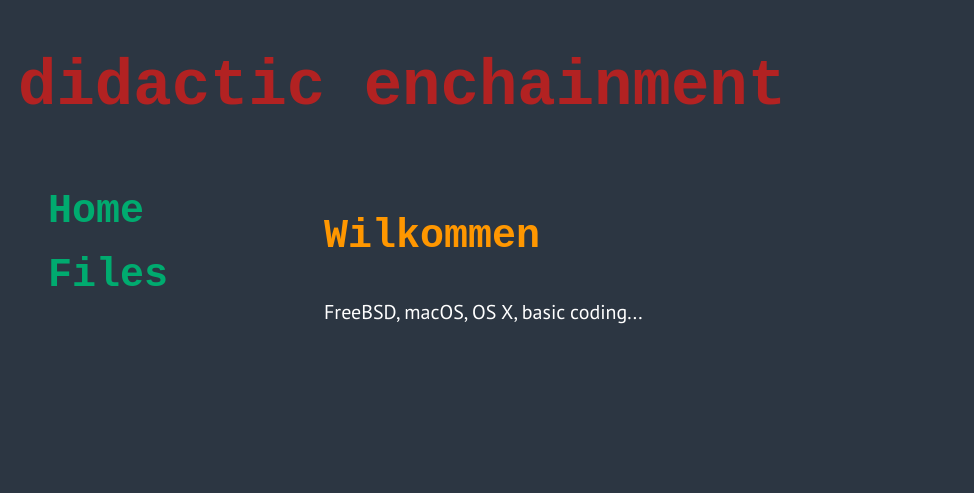
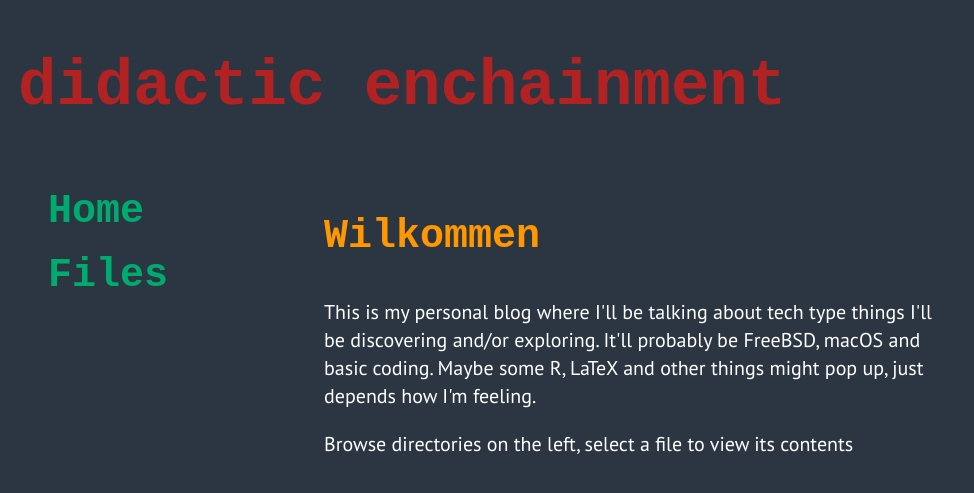
Before and after one commit to paulrbts/blog, a Jekyll site: the page built from index.html, in a window 1280 px wide. Shown: the top 493 px of the page, without its empty margins (0-974 px from the left). Built offline with Jekyll 4.4.1, drawn with Linux system fonts in a browser that asks for light colours; some web fonts are replaced.

Commit message:
Added title, expanded content

```diff
--- a/index.html
+++ b/index.html
@@ -1,7 +1,9 @@
 ---
 layout: default
+title: Wilkommen
 ---
 
 <h2>Wilkommen</h2>
 
-<p>FreeBSD, macOS, OS X, basic coding...</p>
+<p>This is my personal blog where I'll be talking about tech type things I'll be discovering and/or exploring. It'll probably be FreeBSD, macOS and basic coding. Maybe some R, LaTeX and other things might pop up, just depends how I'm feeling.</p>
+<p>Browse directories on the left, select a file to view its contents</p>
```
